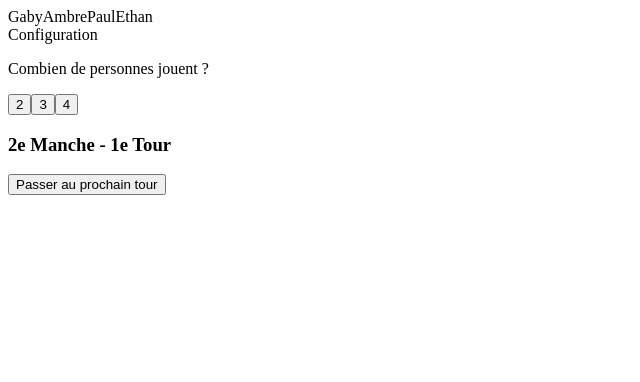
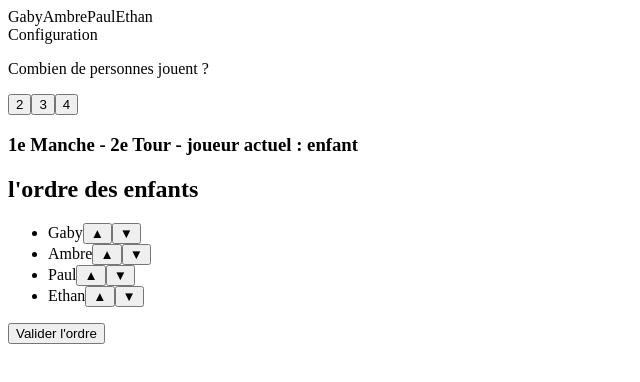
Before and after one commit to mokonaa/les-minis-deboggueurs, a React (Create React App) app: page /partie in a window 1280 px wide. Both pictures are taken after a click on the button "Passer au prochain tour". Shown: the top 382 px of the page, without its empty margins (0-640 px from the left). Built offline with nearby package versions, Linux system fonts and the light colour scheme.

Commit message:
(feat:) gestion de l'ordre est vraiment faite git add .! je suis vraiment contente

```diff
--- a/src/components/AnimationPartie/AnimationPartie.jsx
+++ b/src/components/AnimationPartie/AnimationPartie.jsx
@@ -25,64 +25,177 @@ export default function AnimationPartie({ nbDeJoueursChoisis }) { // param -> da
     });
 
     // Tri des animateurs par priorité (ordre décroissant)
-    animateursTries.sort((a, b) => a.priorite + b.priorite);
-    console.log('----- Animateurs Triés en ordre décroissant -----');
-    console.log(animateursTries);
-    console.log('-------------------------------------------------');
+    animateursTries.sort((a, b) => b.priorite - a.priorite);
+    // console.log('----- Animateurs Triés en ordre décroissant -----');
+    // console.log(animateursTries);
+    // console.log('-------------------------------------------------');
 
     // Sélection de l'ordre des joueurs selon le nb de joueurs, il faut récupérer cb de joueurs jouent
 
     const enfants = data.enfants;
 
     // fausse data en attendant de recevoir
-    const enfantsChoisis = enfants;
+    const [enfantsChoisis, setEnfantsChoisis] = useState(enfants);
     // Le nb de joueurs choisis
     const nbDeJoueurs = enfants.length;
 
+    const [joueurActuel, setJoueurActuel] = useState('animateur'); // par défaut animateur, // /!\ L'animateur qui a la plus grosse priorité commence toujours en premier
+
     // Gestion des manches et des tours (animateur -> enfant -> animateur -> enfant etc...)
     const [nbManches, setNbManches] = useState(1);
-    const [nbTours, setNbTours] = useState(1);
+    const nbManchesMax = 10;
+    const [nbTours, setNbTours] = useState(nbDeJoueurs * 2);
     const [nbTourActuel, setNbTourActuel] = useState(1);
 
     // nbTours -> correspond au nombre de tours dans une manche
     // nbTourActuel -> c'est le tour actuel de la partie si on est au tour 1 ou tour 2
     const gestionNbTours = () => {
         // Calcul du nombre total de tours en fonction du nombre de joueurs (animateurs et enfants)
-        setNbTours(nbDeJoueurs * 2);
         setNbTourActuel(nbTourActuel + 1);
+        if (nbTourActuel % 2 === 0) {
+            setJoueurActuel('animateur');
+        } else {
+            setJoueurActuel('enfant');
+        }
 
         // Vérifie si la manche est terminée après chaque tour
         gestionNbManche();
     };
 
     const gestionNbManche = () => {
-        // Une manche se termine au bout d'un certain nombre de tours (par exemple, 8 tours)
+        // Une manche se termine au bout du tours calculés selon le nb de Joueurs calculés plus tôt
         if (nbTourActuel >= nbTours) {
             setNbManches(nbManches + 1); // Passage à la prochaine manche
             setNbTourActuel(1);
+            setJoueurActuel('animateur');
+        }
+        if (nbManches > nbManchesMax) {
+            setNbTourActuel(0);
+            setNbManches(0);
         }
     };
 
-    // const [joueurActuel, setJoueurActuel] = useState('animateur'); // par défaut animateur, // /!\ L'animateur qui a la plus grosse priorité commence toujours en premier
-    // const handleNextTurn = () => {
-    //     // Changer le tour en fonction du joueur actuel
-    //     if (joueurActuel === 'animateur') {
-    //         setJoueurActuel('enfant');
-    //     } else {
-    //         setJoueurActuel('animateur');
-    //     }
-    // };
+    // Faire une phase "choisir l'ordre des enfants" qu'à partir du 2e tour de la 1e manche
+    const phaseOrdre = () => {
+        if (nbTourActuel === 2 && nbManches === 1) {
+            selectionnerOrdreJoueursEnfant();
+        }
+    };
 
+    // État pour stocker l'ordre des joueurs "enfant"
+    const [ordreJoueursEnfant, setOrdreJoueursEnfant] = useState([]);
 
+    // Fonction pour gérer la sélection de l'ordre des joueurs "enfant"
+    // Il faut que je teste et que j'affiche "les enfants" qui jouent
+    const selectionnerOrdreJoueursEnfant = (nouvelOrdre) => {
+        setOrdreJoueursEnfant(nouvelOrdre);
+    };
+    const [afficherSelection, setSelection] = useState(true); // Variable d'état pour afficher/cacher la div d'ordre
+    const validerOrdre = () => {
+        selectionnerOrdreJoueursEnfant(enfantsChoisis);
+        // A partir d'ici on récupère l'ordre que les enfants ont choisis
+        setOrdreJoueursEnfant(enfantsChoisis);
+        genererOrdreJoueurs(enfantsChoisis, animateursTries);
+        setSelection(false);
+    };
+
+    const deplacerJoueur = (index, nouvelIndex) => {
+        const joueursEnfantCopies = [...enfantsChoisis];
+        const joueurDeplace = joueursEnfantCopies.splice(index, 1)[0];
+        joueursEnfantCopies.splice(nouvelIndex, 0, joueurDeplace);
+        setEnfantsChoisis(joueursEnfantCopies);
+    };
+
+    const [ordreFinal, setOrdreFinal] = useState();
+
+    // Il faut générer un nouvel ordre pour la suite du jeu
+    const genererOrdreJoueurs = (ordreJoueursEnfant, animateursTries) => {
+        const nouvelOrdre = [];
+
+        const nbJoueurs = ordreJoueursEnfant.length;
+        const nbAnimateurs = animateursTries.length;
+
+        // Déterminer le nombre de tours nécessaire pour combiner tous les joueurs
+        const nbTours = Math.max(nbJoueurs, nbAnimateurs);
+
+        // Combinaison des joueurs "enfant" et des animateurs en alternance
+        for (let i = 0; i < nbTours; i++) {
+            const joueurEnfant = ordreJoueursEnfant[i % nbJoueurs]; // modulo % est utilisé pour revenir au début des tableaux lorsque l'index dépasse leur longueur
+            const animateur = animateursTries[i % nbAnimateurs];
+            console.log(ordreFinal);
+            nouvelOrdre.push(animateur);
+            nouvelOrdre.push(joueurEnfant);
+        }
+
+        setOrdreFinal(nouvelOrdre);
+    };
     // Il faut aussi penser à chaque déplacement, panel d'actions dont un seul qui est réellement intéractif (les questions)
     // Bouton Tour terminé selon cliquable dès qu'ils ont fait au moins toutes les actions qu'ils peuvent faire
 
     return (
         <>
             <div>
-                <h3>{nbManches}e Manche - {nbTourActuel}e Tour</h3>
+                <h3>{nbManches}e Manche - {nbTourActuel}e Tour - joueur actuel : {joueurActuel}</h3>
+                {nbTourActuel == 1 &&
+                    <div>
+                        <p>Tour de {animateursTries[0].nom}</p>
+                        <p>Bla bla bla elle fait telle action</p>
+                    </div>
+                }
+                {nbTourActuel == 2 ?
+                    <div>
+                        {joueurActuel === 'enfant' && nbTourActuel === 2 && nbManches == 1 && afficherSelection && (
+                            <div>
+                                <h2>l'ordre des enfants</h2>
+                                <ul>
+                                    {enfantsChoisis.map((enfant, index) => (
+                                        <li key={enfant.id}>
+                                            {enfant.nom}
+                                            <button onClick={() => deplacerJoueur(index, index - 1)}>▲</button>
+                                            <button onClick={() => deplacerJoueur(index, index + 1)}>▼</button>
+                                        </li>
+                                    ))}
+                                </ul>
+                                <button onClick={validerOrdre}>Valider l'ordre</button>
+                            </div>
+                        )}
+                        {!afficherSelection && (
+                            <div>
+                                <h2>Tour de {ordreFinal[nbTourActuel - 1].nom}</h2>
+                                <button onClick={gestionNbTours}>Passer au prochain tour</button>
 
-                <button onClick={gestionNbTours}>Passer au prochain tour</button>
+                            </div>
+                        )}
+                    </div>
+                    :
+                    <div>
+                        {nbTourActuel > 2 && (
+                            <div>
+                                <h2>Tour de {ordreFinal[nbTourActuel - 1].nom}</h2>
+                                <ul>
+                                    {ordreFinal.map((personne) => (
+                                        <li key={personne.id}>
+                                            {personne.nom}
+                                        </li>
+                                    ))}
+                                </ul>
+                            </div>
+                        )}
+                        <button onClick={gestionNbTours}>Passer au prochain tour</button>
+                    </div>
+
+                }
+
+                <div>
+                    {/* Affichage du tour de l'animateur */}
+                    {joueurActuel === 'animateur' && (
+                        <div>
+                            Animateur
+                        </div>
+                    )}
+
+
+                </div>
             </div>
 
         </>
```
